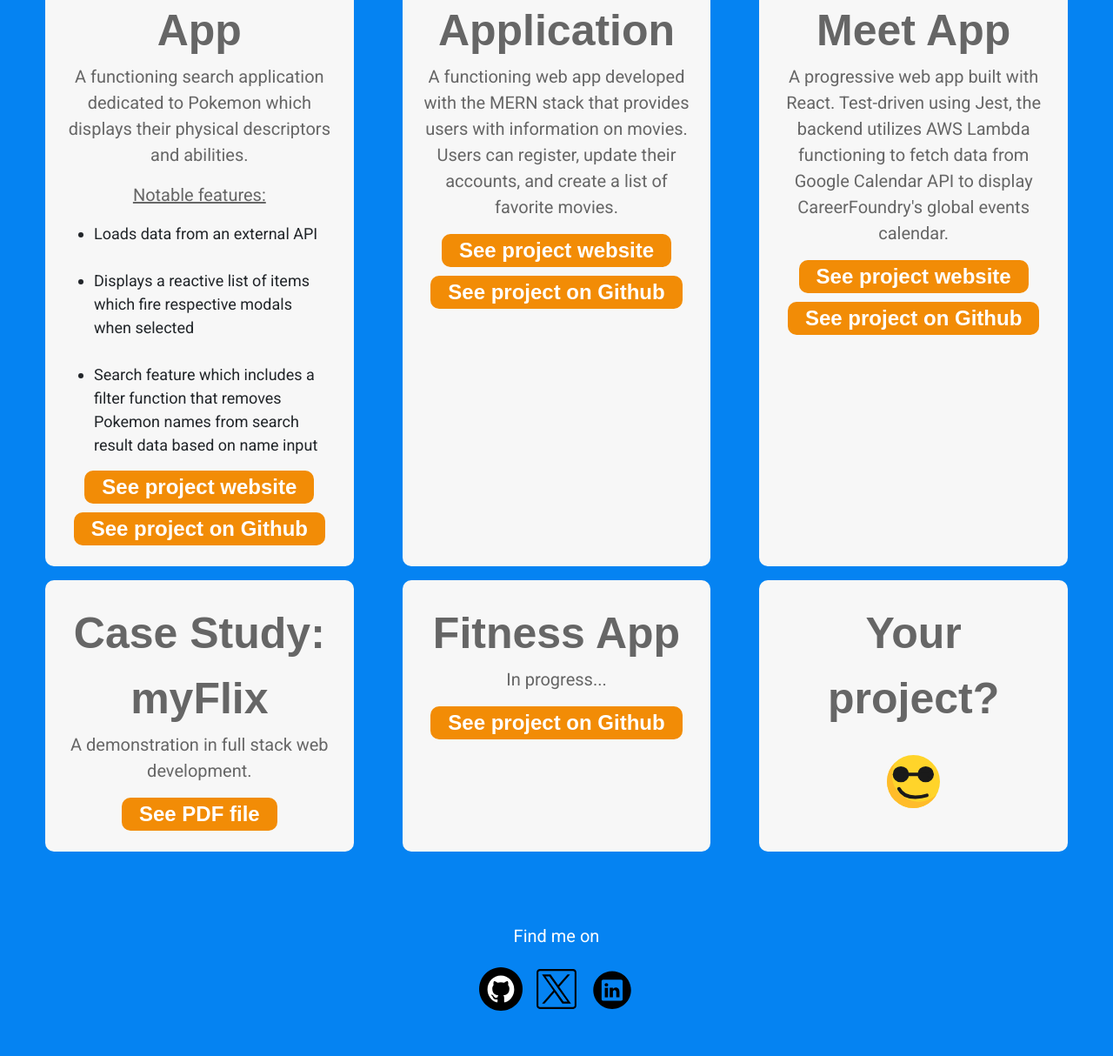
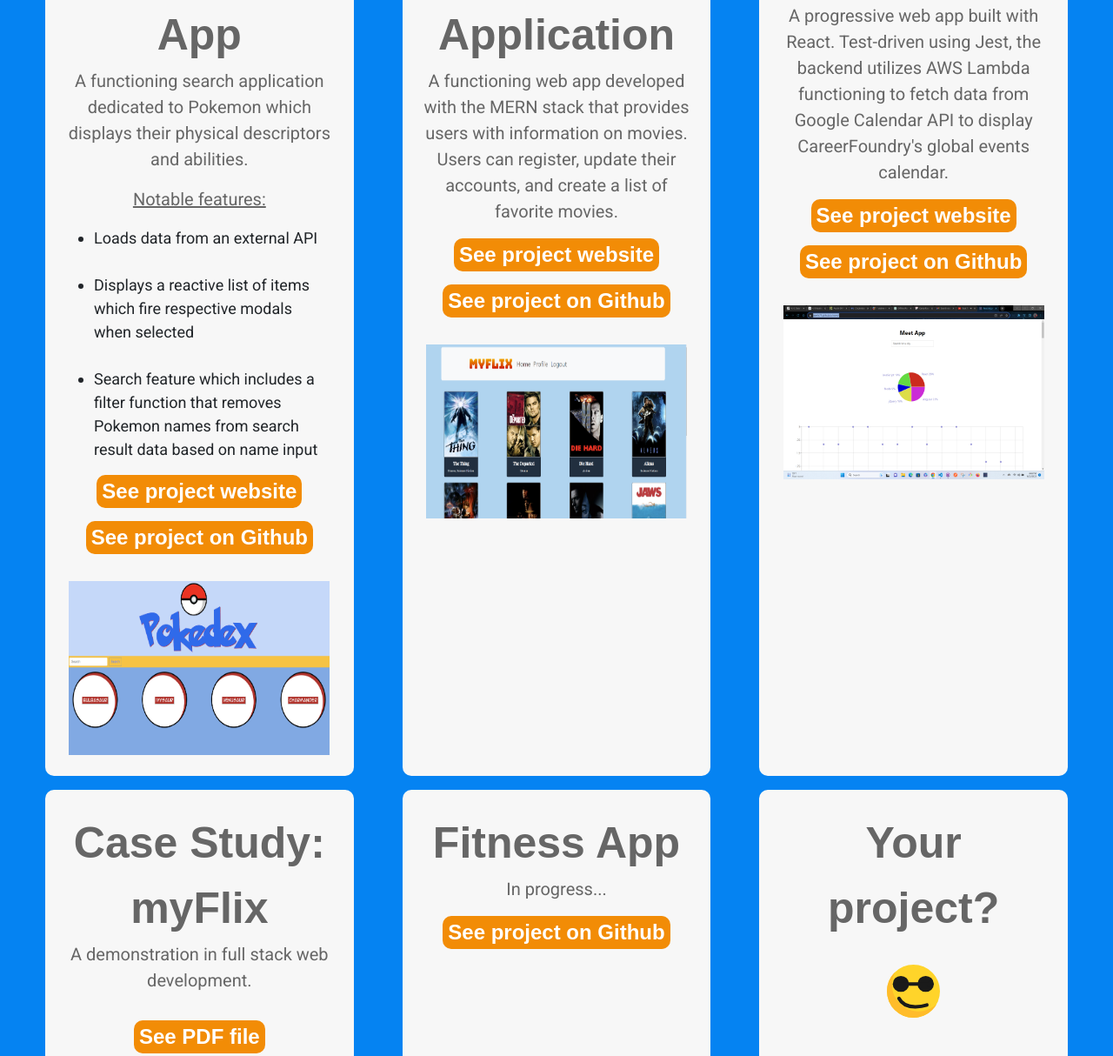
Before and after one commit to jkeefe77/portfolio-website, a website: page work.html in a window 1280 px wide. Shown: the part 405-1619 px from the top of the page at 87% size. Before the commit the page ends 1572 px from the top, so only its background shows below. Drawn offline with nearby package versions, Linux system fonts and the light colour scheme.

Commit message:
updated work grid items

```diff
--- a/CSS/style.production.css
+++ b/CSS/style.production.css
@@ -319,13 +319,12 @@
   color: white;
   padding: 10px;
   margin-top: 20px;
+  margin-bottom: 20%;
 }
 
 .work-button {
   background-color: #f28c06;
   color: white;
-  padding-left: 20px;
-  padding-right: 20px;
   font-size: 24px;
   border: none;
   border-radius: 10px;
@@ -334,10 +333,19 @@
 .code-button {
   background-color: #f28c06;
   color: white;
-  padding-left: 20px;
-  padding-right: 20px;
   font-size: 24px;
   border: none;
   border-radius: 10px;
-  margin-top: 10px;
+  margin-top: 5%;
+  margin-bottom: 10%;
 }
+
+.casestudy-button {
+  background-color: #f28c06;
+  color: white;
+  font-size: 24px;
+  border: none;
+  border-radius: 10px;
+  margin-top: 5%;
+  margin-bottom: 10%;
+}
--- a/work.html
+++ b/work.html
@@ -65,6 +65,7 @@
         <h1 style="color: white;">Work</h1>
         <br><br><div class="grid">
     <div class="grid__item">
+
     <a href="https://jkeefe77.github.io/simple-js-app/" class="work">Pokedex App</a>
         <p class="work_info"> A functioning search application dedicated to Pokemon which displays their physical descriptors and abilities.</p>
         <p>
@@ -79,34 +80,45 @@
       </p>
       <button class="work-button">
     <a class="white-links" href="https://jkeefe77.github.io/simple-js-app/">See project website</a></button>
+    <br>
     <button class="code-button">
       <a class="white-links" href="https://www.github.com">See project on Github</a></button>
-  </div>
+      <br>
+      <img src="img/pokemon.png" alt="Pokemon home page" style="width: 300px; height: 200px;">
+    </div>
         <div class="grid__item">
+
         <a href="https://myflixcinema.netlify.app/login" class="work">myFlix Application</a>
         <p>A functioning web app developed with the MERN stack that provides users with information on movies.  Users can register, update their accounts, and create a list of favorite movies.
         </p>
         <button class="work-button">
         <a class="white-links" href="https://myflixcinema.netlify.app/login">See project website</a></button>
+        <br>
         <button class="code-button">
           <a class="white-links" href="https://www.github.com">See project on Github</a></button>
-      </div>
+          <br>
+          <img src="img/home view.png" alt="myFlix home page" style="width: 300px; height: 200px;">
+        </div>
     <div class="grid__item">
       <a href="https://jkeefe77.github.io/meet/" class="work">Meet App</a>
-        <a class="work">Meet App</a>
         <p>A progressive web app built with React.  Test-driven using Jest, the backend utilizes AWS Lambda functioning to fetch data from Google Calendar API to display CareerFoundry's global events calendar.
         </p>
         <button class="work-button">
         <a class="white-links" href="https://jkeefe77.github.io/meet/">See project website</a></button>
+        <br>
         <button class="code-button">
           <a class="white-links" href="https://www.github.com">See project on Github</a></button>
-      </div>
+          <br>
+          <img src="img/Meet app .png" alt="Meet app home page" style="width: 300px; height: 200px;">
+        </div>
     <div class="grid__item">
         <a href="img/casestudy.pdf" class="work" download>Case Study: myFlix</a>
         <p>A demonstration in full stack web development.</p>
-        <button class="work-button">
+        <button class="casestudy-button">
         <a class ="white-links" href="img/casestudy.pdf" download>See PDF file</a></button>
-    </div>
+        <br>
+        <img src="img/case study.png" alt="Pokemon home page" style="width: 300px; height: 200px;">
+      </div>
     <div class="grid__item">
         <a class="work">Fitness App</a>
         <p>In progress...
```
Also changed, not shown: img/Meet app .png (added), img/case study.png (added), img/home view.png (added), img/pokemon.png (added).
